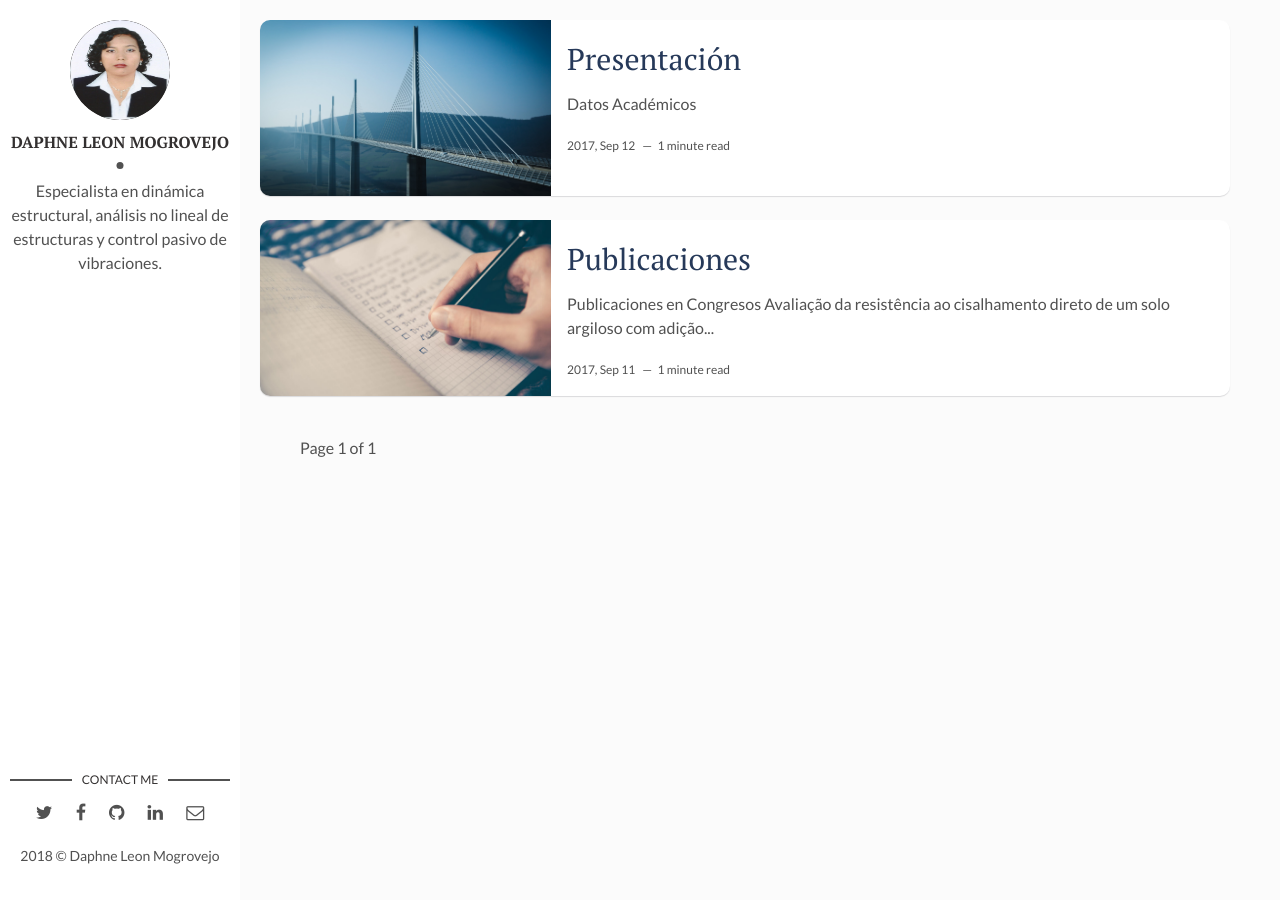
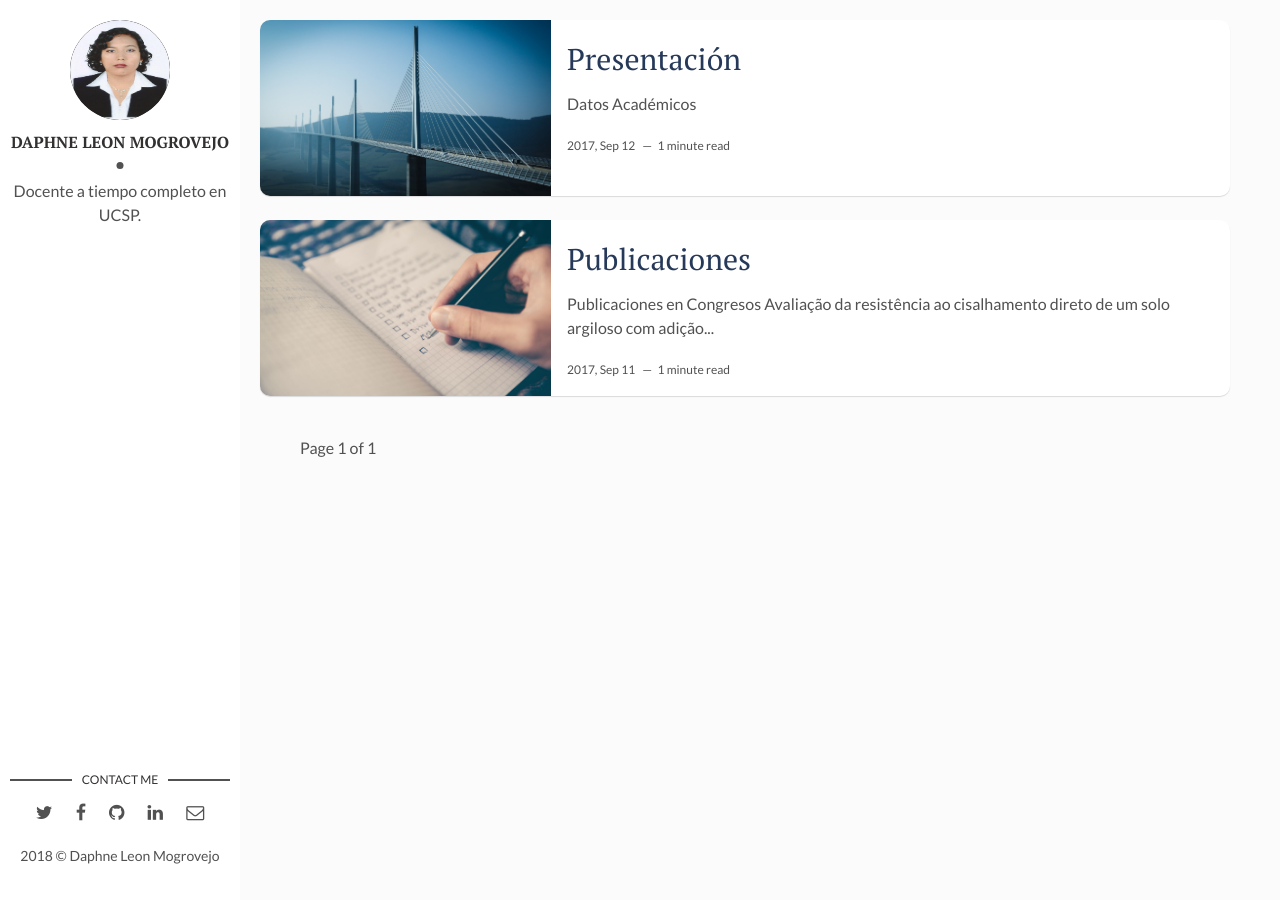
Before and after one commit to ucsp-civil/Daphne-Leon-Mogrovejo, a Jekyll site: the page built from index.html, in a window 1280 px wide. Built offline with Jekyll 4.4.1, drawn with Linux system fonts in a browser that asks for light colours; the list of posts is cut into pages by our own code.

Commit message:
Updated: profile

```diff
--- a/_config.yml
+++ b/_config.yml
@@ -11,7 +11,7 @@ site-twitter: #if your site has a twitter account, enter it here
 # Author Settings
 author: Daphne Leon Mogrovejo # add your name
 author-img: Daphne-Leon-Mogrovejo.jpg # add your photo
-about-author: Especialista en dinámica estructural, análisis no lineal de estructuras y control pasivo de vibraciones.  # add description
+about-author: Docente a tiempo completo en UCSP.  # add description
 social-twitter: # add your Twitter handle
 social-facebook: # add your Facebook handle
 social-github:  # add your Github handle
```
